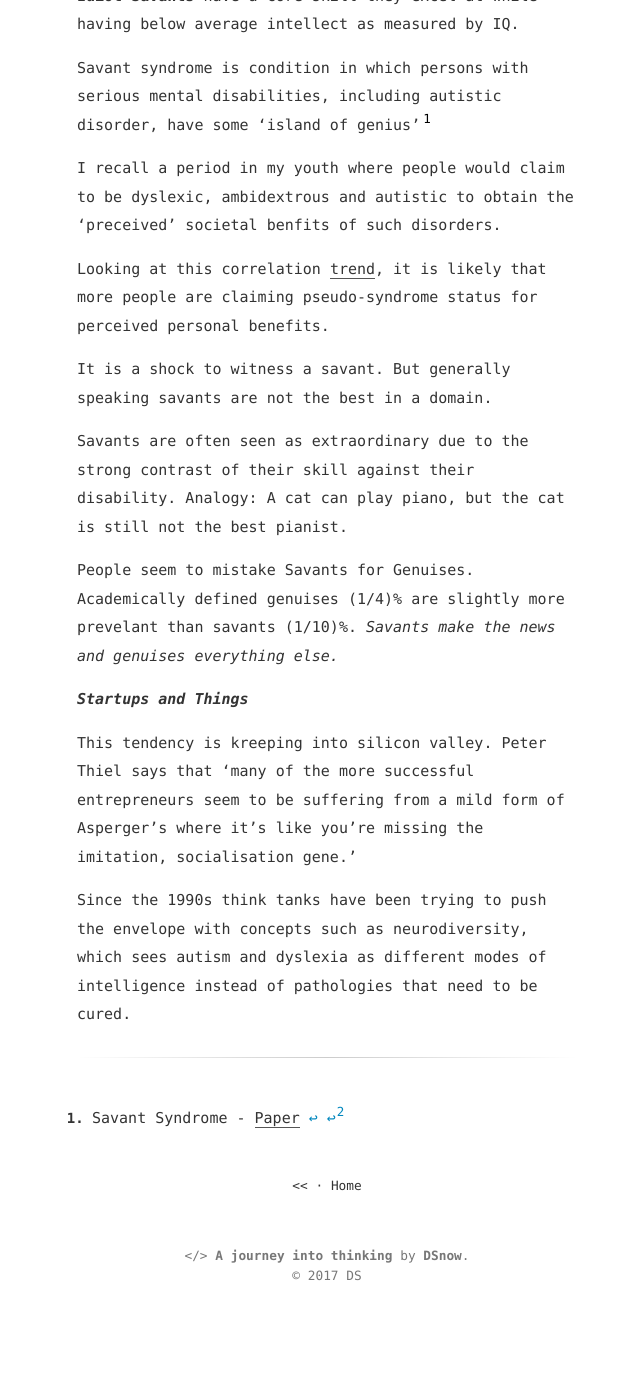
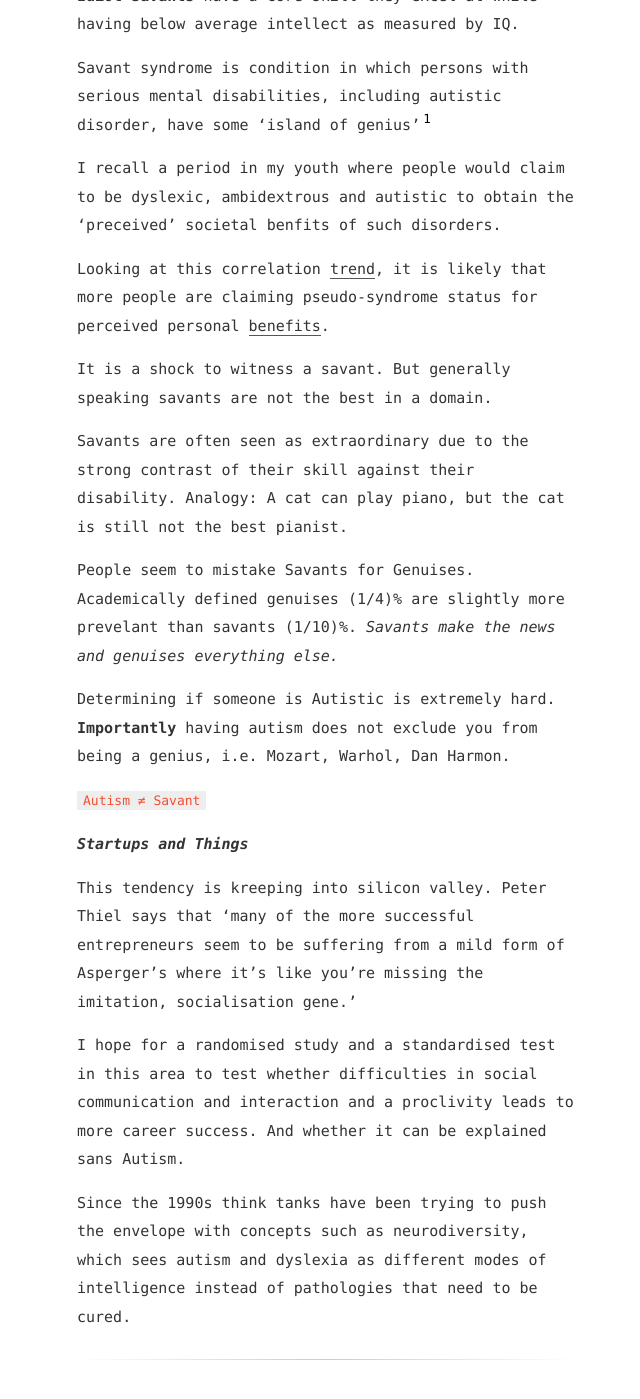
Before and after one commit to firmai/snowde.github.io, a Jekyll site: the page built from _posts/2017-12-16-an-idiot-savant.md, in a window 1280 px wide and 1400 px high, scrolled down 550 px. Shown: the whole window, without its empty margins (313-953 px from the left). Built offline with Jekyll 4.4.1, drawn with Linux system fonts in a browser that asks for light colours; before the commit the page ends 1871 px from its top, so only the background shows below that.

Commit message:
Update 2017-12-16-an-idiot-savant.md

```diff
--- a/_posts/2017-12-16-an-idiot-savant.md
+++ b/_posts/2017-12-16-an-idiot-savant.md
@@ -24,7 +24,8 @@ Savant syndrome is condition in which persons with serious mental disabilities,
 
 I recall a period in my youth where people would claim to be dyslexic, ambidextrous and autistic to obtain the 'preceived' societal benfits of such disorders.
 
-Looking at this correlation <a href="https://trends.google.com/trends/explore?date=all&q=Am%20I%20Autistic,Autism%20Benefits" target="_blank">trend</a>, it is likely that more people are claiming pseudo-syndrome status for perceived personal benefits.
+Looking at this correlation <a href="https://trends.google.com/trends/explore?date=all&q=Am%20I%20Autistic,Autism%20Benefits" target="_blank">trend</a>, it is likely that more people are claiming pseudo-syndrome status for perceived personal
+<a href="https://www.theatlantic.com/health/archive/2015/09/autism-hidden-advantages/406180/" target="_blank">benefits</a>.
 
 It is a shock to witness a savant. But generally speaking savants are not the best in a domain.
 
@@ -32,10 +33,15 @@ Savants are often seen as extraordinary due to the strong contrast of their skil
 
 People seem to mistake Savants for Genuises. Academically defined genuises (1/4)% are slightly more prevelant than savants (1/10)%. *Savants make the news and genuises everything else.*
 
+Determining if someone is Autistic is extremely hard. **Importantly** having autism does not exclude you from being a genius, i.e. Mozart, Warhol, Dan Harmon.
+
+`Autism ≠ Savant`
 
 **_Startups and Things_**
 
 This tendency is kreeping into silicon valley. Peter Thiel says that 'many of the more successful entrepreneurs seem to be suffering from a mild form of Asperger’s where it’s like you’re missing the imitation, socialisation gene.'
+
+I hope for a randomised study and a standardised test in this area to test whether difficulties in social communication and interaction and a proclivity leads to more career success. And whether it can be explained sans Autism.
 
 Since the 1990s think tanks have been trying to push the envelope with concepts such as neurodiversity, which sees autism and
 dyslexia as different modes of intelligence instead of pathologies that need to be cured.
```
